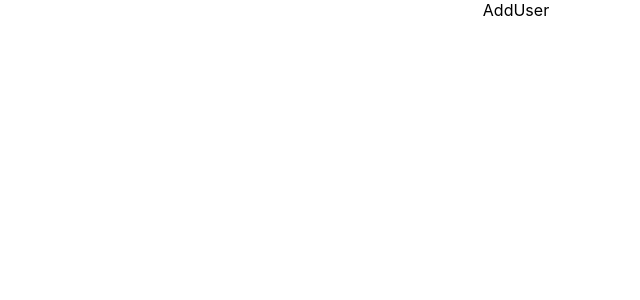
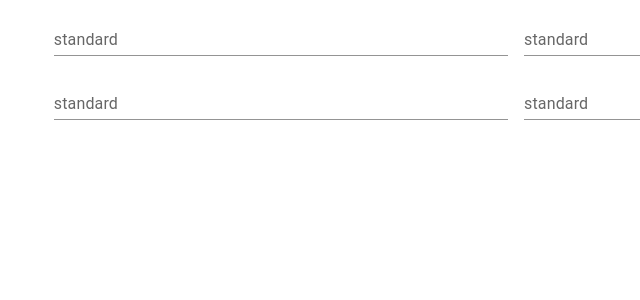
Before and after one commit to Ankushtsalian/redux-thunk-CRUD-JSON-SERVER, a React (Create React App) app: page /addUser in a window 1280 px wide. Shown: the top 300 px of the page, without its empty margins (124-764 px from the left). Built offline with nearby package versions, Linux system fonts and the light colour scheme.

Commit message:
created AddUser form

```diff
--- a/src/pages/AddUser.jsx
+++ b/src/pages/AddUser.jsx
@@ -1,7 +1,34 @@
+import { Box, TextField } from "@mui/material";
 import React from "react";
+import { useState } from "react";
 
 const AddUser = () => {
-  return <div>AddUser</div>;
+  const [state, setState] = useState({
+    name: "",
+    email: "",
+    contact: "",
+    address: "",
+  });
+  const { name, email, contact, address } = state;
+  return (
+    <div>
+      <Box
+        component="form"
+        sx={{
+          "& .MuiTextField-root": { m: 1, width: "45ch" },
+        }}
+        noValidate
+        autoComplete="off"
+      >
+        <div>
+          <TextField id="standard-basic" label="standard" variant="standard" />
+          <TextField id="standard-basic" label="standard" variant="standard" />
+          <TextField id="standard-basic" label="standard" variant="standard" />
+          <TextField id="standard-basic" label="standard" variant="standard" />
+        </div>
+      </Box>
+    </div>
+  );
 };
 
 export default AddUser;
```
